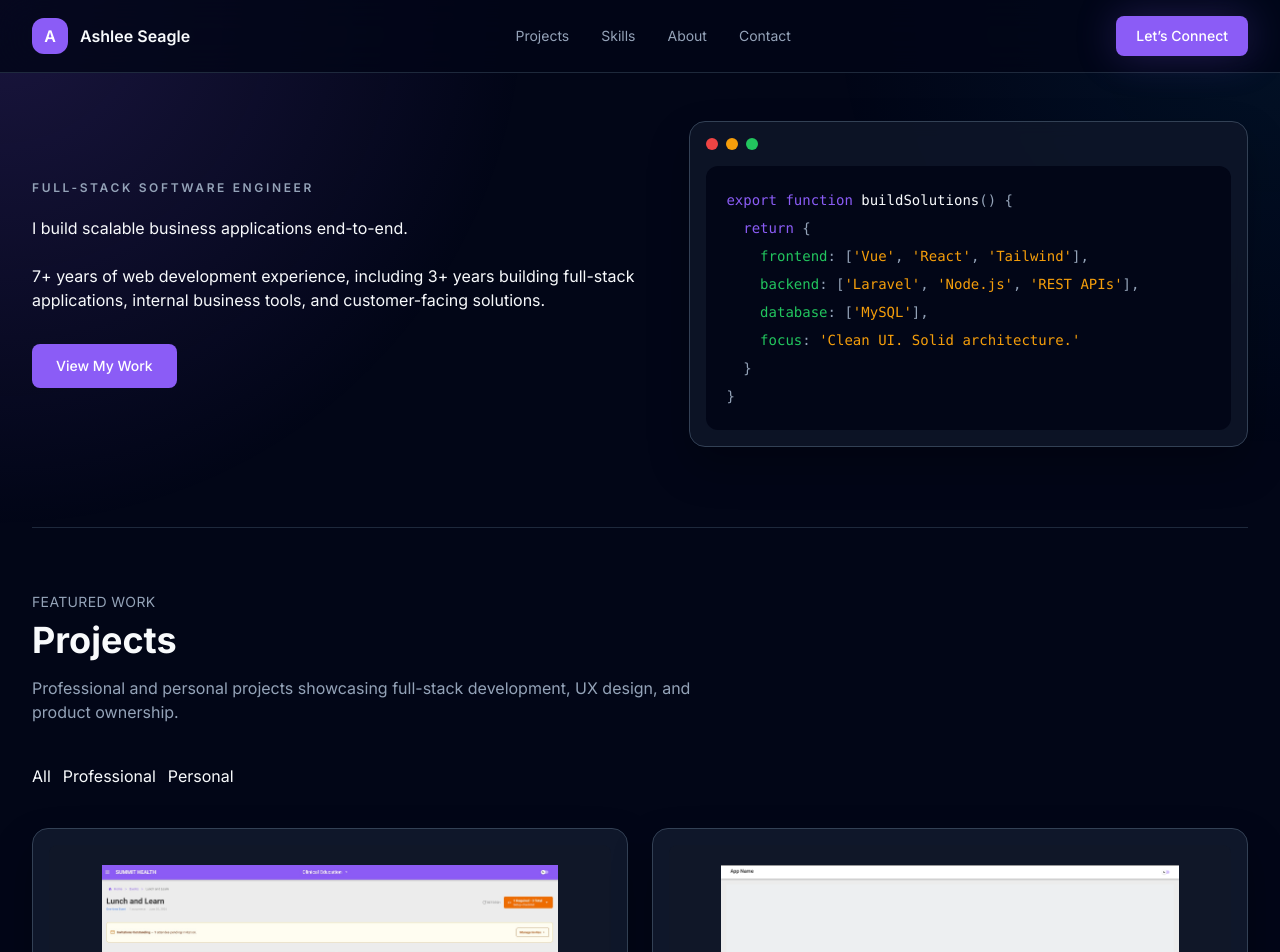
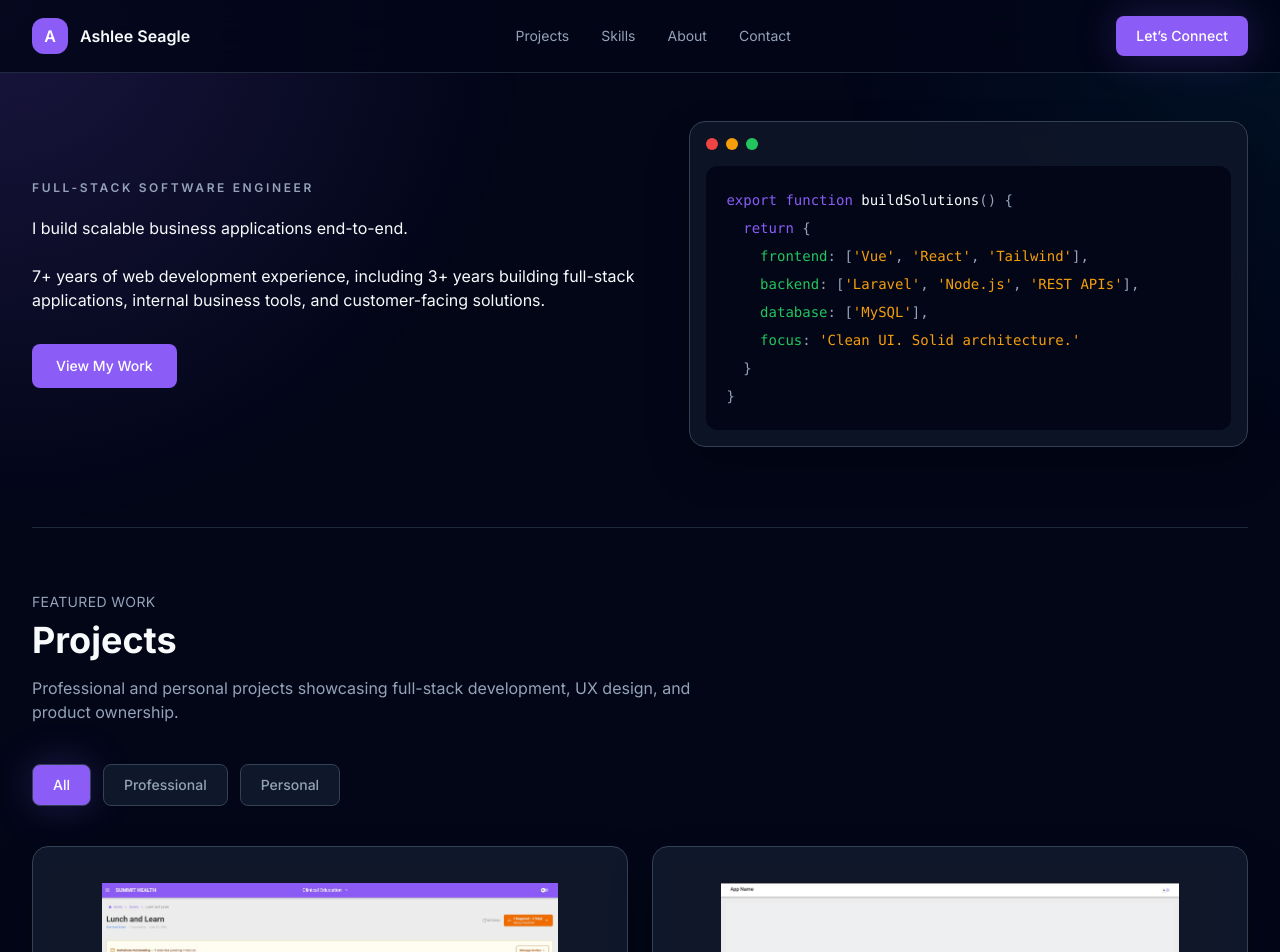
Before and after one commit to ashlee-seagle/developer-portfolio, a Vue app: page / in a window 1280 px wide. Shown: the top 952 px of the page. Built offline with nearby package versions, Linux system fonts and the light colour scheme.

Commit message:
Add project category filtering

```diff
--- a/src/sections/ProjectSection.vue
+++ b/src/sections/ProjectSection.vue
@@ -18,15 +18,21 @@
     <!-- filters -->
 
     <div class="mt-8 flex gap-3">
-      <button>All</button>
-      <button>Professional</button>
-      <button>Personal</button>
+      <!--
+        TODO: If additional project filters are added, extract the filtering
+        UI into a reusable component and generate the buttons from a typed
+        array with v-for.
+      -->
+      <button
+        :class="getFilterButtonClasses('all')" @click="filterProjects('all')">All</button>
+      <button :class="getFilterButtonClasses('professional')" @click="filterProjects('professional')">Professional</button>
+      <button :class="getFilterButtonClasses('personal')" @click="filterProjects('personal')">Personal</button>
     </div>
 
     <!-- cards -->
 
     <div class="mt-10 grid gap-6 lg:grid-cols-2">
-      <ProjectCard v-for="project in projects"
+      <ProjectCard v-for="project in filteredProjects"
         :key="project.title"
         :project="project"
       />
@@ -35,10 +41,16 @@
 </template>
 
 <script setup lang="ts">
+  import { ref, computed } from 'vue'
   import type { Project } from '../types/project';
   import ProjectCard from '../components/projects/ProjectCard.vue';
   import eventOverviewImage from '../assets/images/projects/event-platform/event-overview.png'
   import blankStarterShellImage from '../assets/images/projects/reusable-frontend-platform/blank-starter-shell.png'
+
+  type ProjectFilterType = 'all' | 'professional' | 'personal';
+
+  const selectedProjectType = ref<ProjectFilterType>('all');
+
 
   const projects: Project[] = [
   {
@@ -66,4 +78,31 @@
     githubUrl: 'https://github.com/ashlee-seagle/workout-planner',
   },
 ]
+const getFilterButtonClasses = (type: ProjectFilterType) => {
+  const baseClasses =
+    'rounded-lg border border-site-border px-5 py-2.5 text-sm font-medium transition-colors duration-200'
+
+  const activeClasses =
+    'bg-brand text-white shadow-glow hover:bg-brand-hover hover:text-white'
+
+  const inactiveClasses =
+    'bg-site-surface text-site-muted hover:bg-site-surface2 hover:border-brand hover:text-brand'
+
+  return `${baseClasses} ${
+    selectedProjectType.value === type ? activeClasses : inactiveClasses
+  }`
+}
+
+const filterProjects = (type: ProjectFilterType)  => {
+
+    selectedProjectType.value = type
+  }
+
+const filteredProjects = computed (() => {
+
+  if (selectedProjectType.value === 'all') {
+    return projects;
+  }
+  return projects.filter(project => project.type === selectedProjectType.value);
+})
 </script>
```
